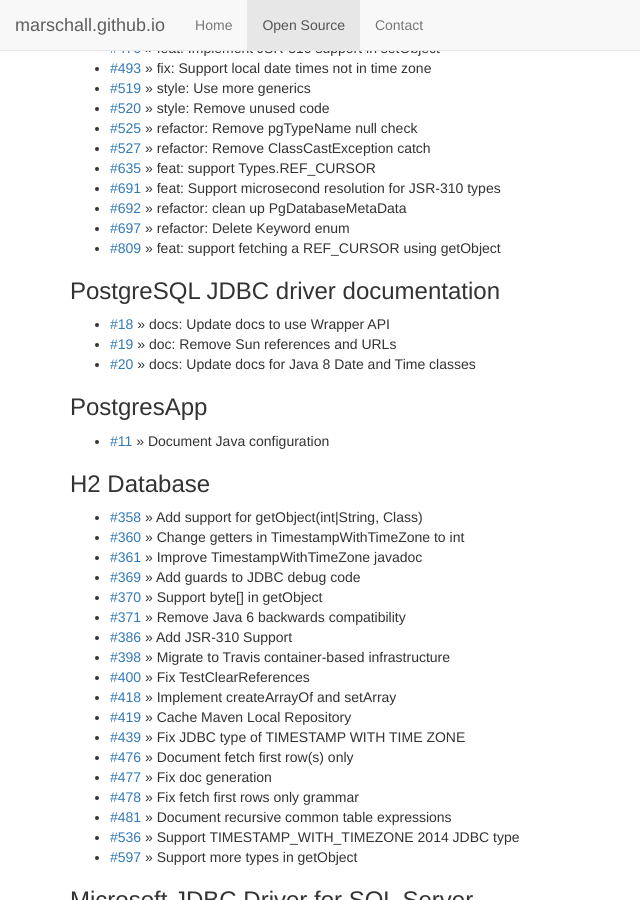
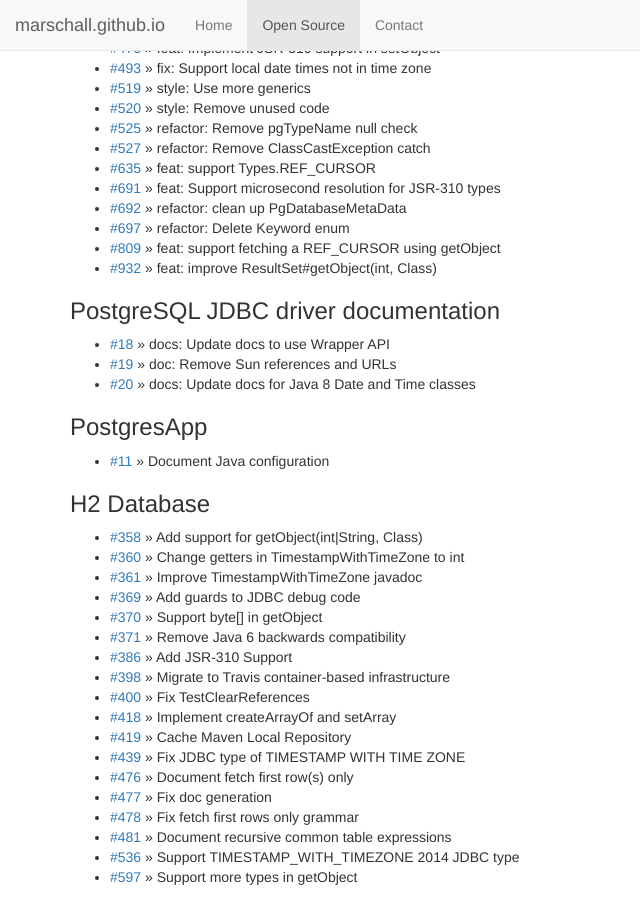
Before and after one commit to marschall/marschall.github.com, a Jekyll site: the page built from open-source.html, in a window 1280 px wide and 900 px high, scrolled down 3977 px. Shown: the whole window, without its empty margins (0-640 px from the left). Built offline with Jekyll 4.4.1, drawn with Linux system fonts in a browser that asks for light colours.

Commit message:
Add pgjdbc#932

```diff
--- a/open-source.html
+++ b/open-source.html
@@ -258,6 +258,7 @@
   <li><a href="https://github.com/pgjdbc/pgjdbc/pull/692">#692</a> &raquo; refactor: clean up PgDatabaseMetaData</li>
   <li><a href="https://github.com/pgjdbc/pgjdbc/pull/697">#697</a> &raquo; refactor: Delete Keyword enum</li>
   <li><a href="https://github.com/pgjdbc/pgjdbc/pull/809">#809</a> &raquo; feat: support fetching a REF_CURSOR using getObject</li>
+  <li><a href="https://github.com/pgjdbc/pgjdbc/pull/932">#932</a> &raquo; feat: improve ResultSet#getObject(int, Class)</li>
 </ul>
 <h3>PostgreSQL JDBC driver documentation</h3>
 <ul>
```
